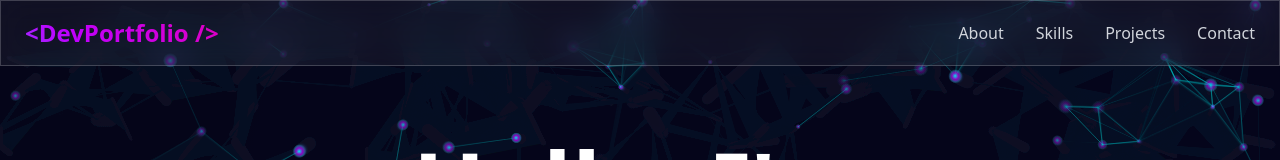
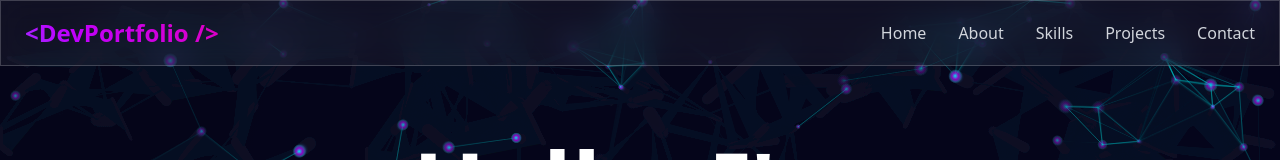
Before and after one commit to UmarFarooq-Web/Portfolio, a React (Vite) app: page / in a window 1280 px wide. Shown: the top 160 px of the page. Built offline with nearby package versions, Linux system fonts and the light colour scheme.

Commit message:
Home Button Added

```diff
--- a/src/Components/Index.jsx
+++ b/src/Components/Index.jsx
@@ -206,7 +206,7 @@ const Index = () => {
                         animate={{ opacity: 1, x: 0 }}
                         className="hidden md:flex space-x-8"
                     >
-                        {['About', 'Skills', 'Projects', 'Contact'].map((item, index) => (
+                        {['Home','About', 'Skills', 'Projects', 'Contact'].map((item, index) => (
                             <motion.a
                                 key={item}
                                 href={`#${item.toLowerCase()}`}
@@ -225,7 +225,7 @@ const Index = () => {
             </div>
 
             {/* Hero Section */}
-            <section className="min-h-screen mt-22 sm:mt-0 flex items-center justify-center relative" style={{ transform: `translateY(${scrollY * 0.1}px)` }}>
+            <section id='home' className="min-h-screen mt-22 sm:mt-0 flex items-center justify-center relative" style={{ transform: `translateY(${scrollY * 0.1}px)` }}>
                 <div className="text-center z-10 max-w-4xl mx-auto px-6">
                     <motion.div
                         initial={{ opacity: 0, scale: 0.8 }}
```
